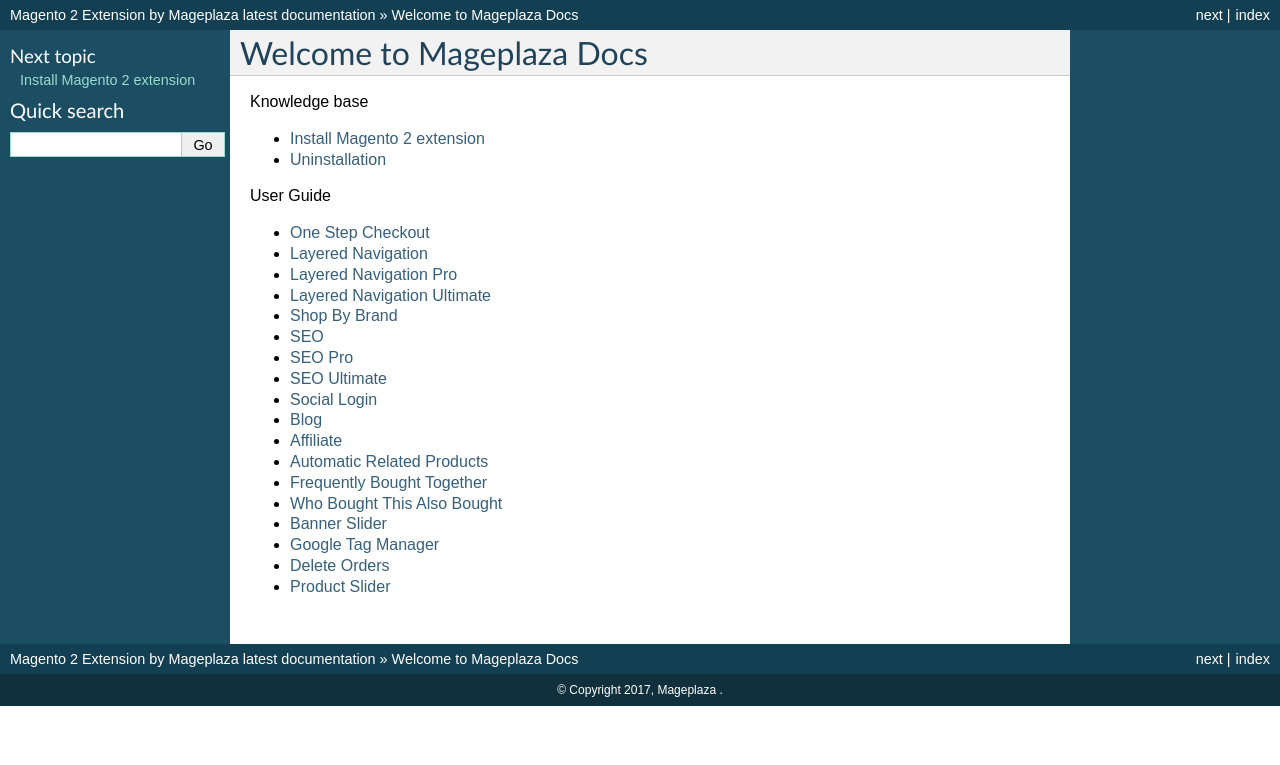
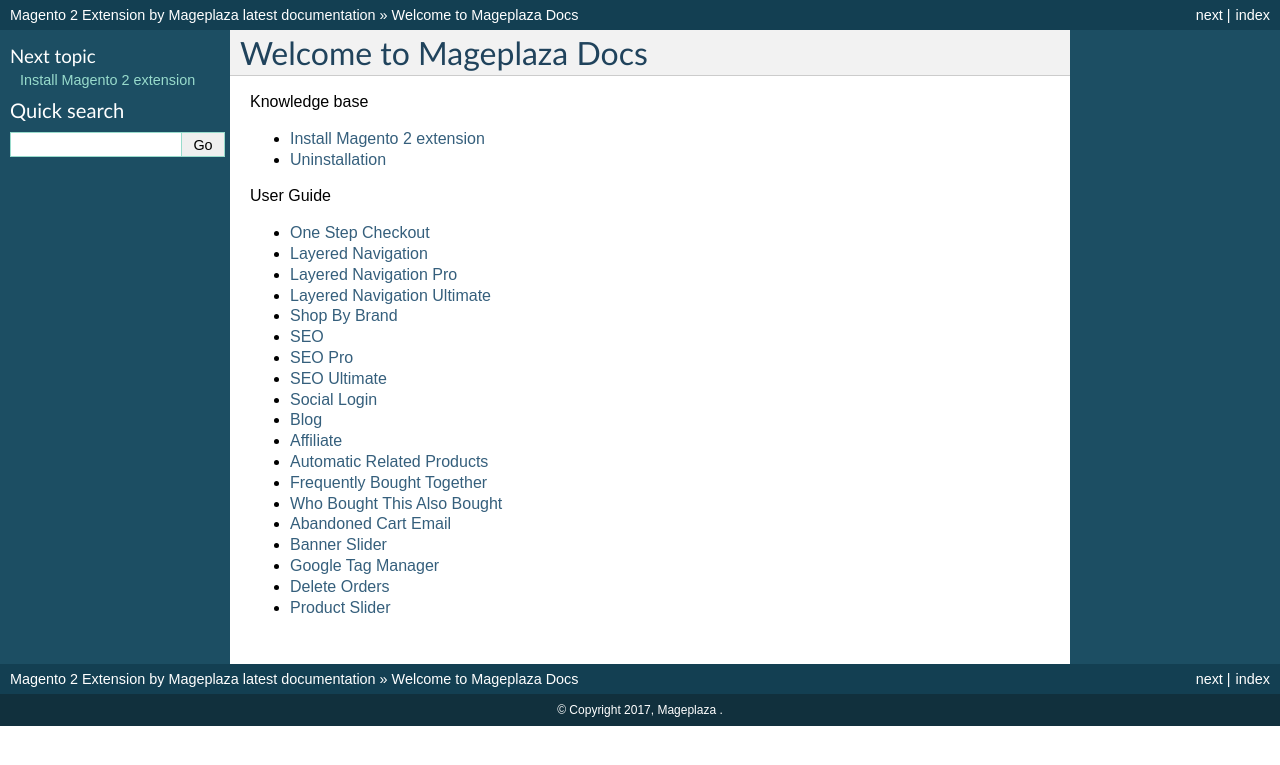
Before and after one commit to magepages/mpdocs, a Sphinx documentation site: the page built from docs/index.rst, in a window 1280 px wide. Shown: the top 765 px of the page. Built offline with Sphinx 7.4.7, drawn with Linux system fonts in a browser that asks for light colours; pages that are not in the unit, such as notebooks, are missing from menus.

Commit message:
Update index.rst

```diff
--- a/docs/index.rst
+++ b/docs/index.rst
@@ -32,6 +32,7 @@
    automatic-related-products/index
    frequently-bought-together/index
    who-bought-this-also-bought/index
+   abandoned-cart-email/index
    banner-slider-m2/index
    google-tag-manager-m2/index
    delete-order-m2/index
```
